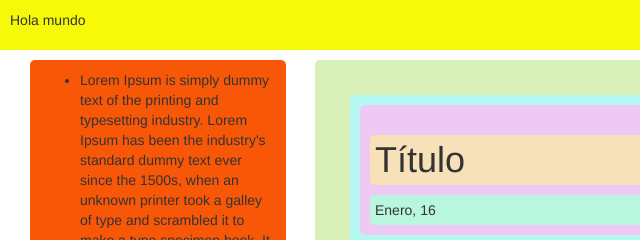
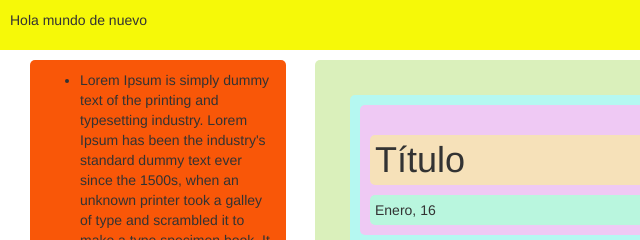
Before and after one commit to pmejiaisidro/1er-RETO, a plain HTML site: page index.html in a window 1280 px wide. Shown: the top 240 px of the page, 0-640 px from the left. Drawn offline with Linux system fonts and the light colour scheme.

Commit message:
change text for tag

```diff
--- a/index.html
+++ b/index.html
@@ -9,7 +9,7 @@
   </head>
   <body>
     <header>
-      <p>Hola mundo</p>
+      <p>Hola mundo de nuevo</p>
     </header>
     <nav class="nav-pills">
       <ul>
```
